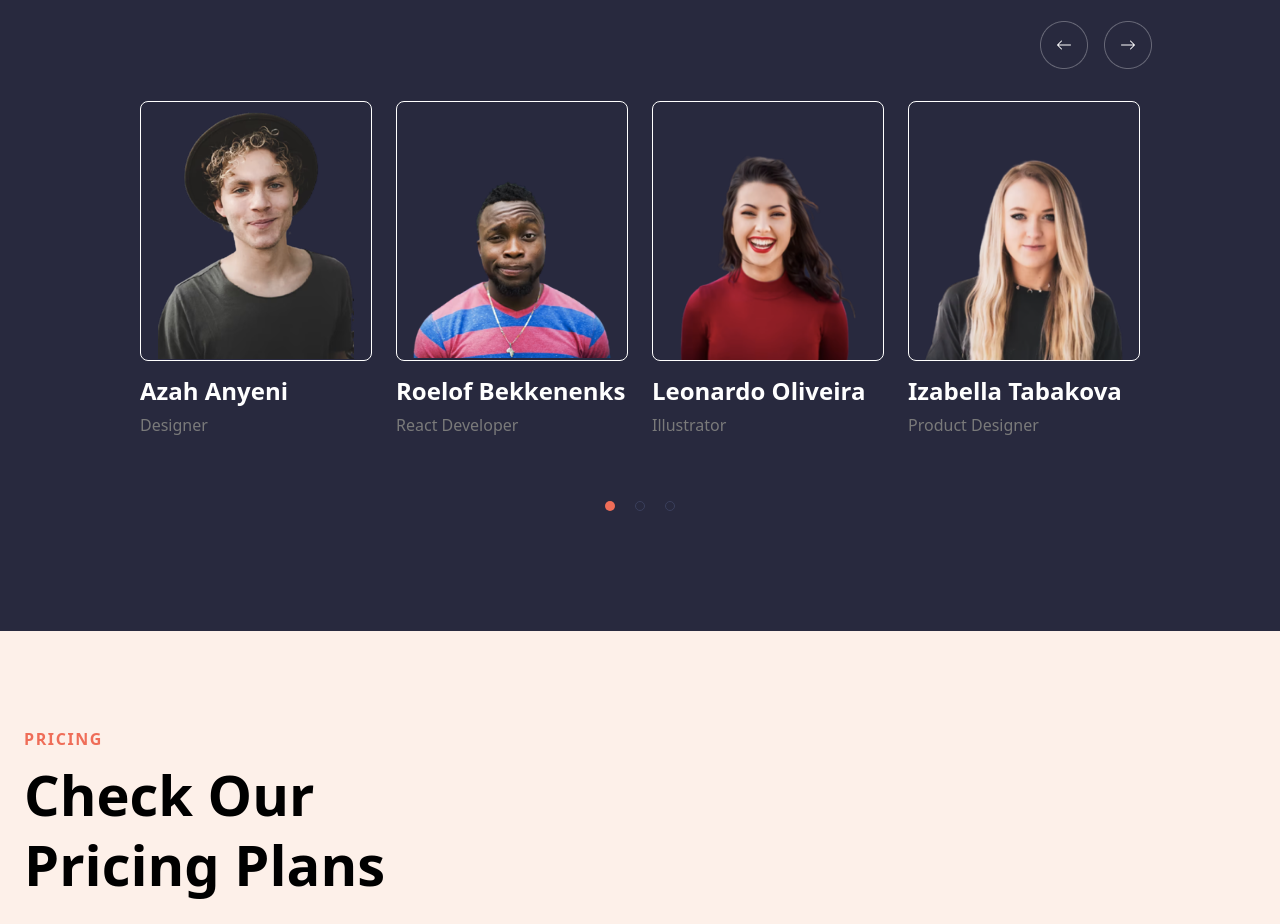
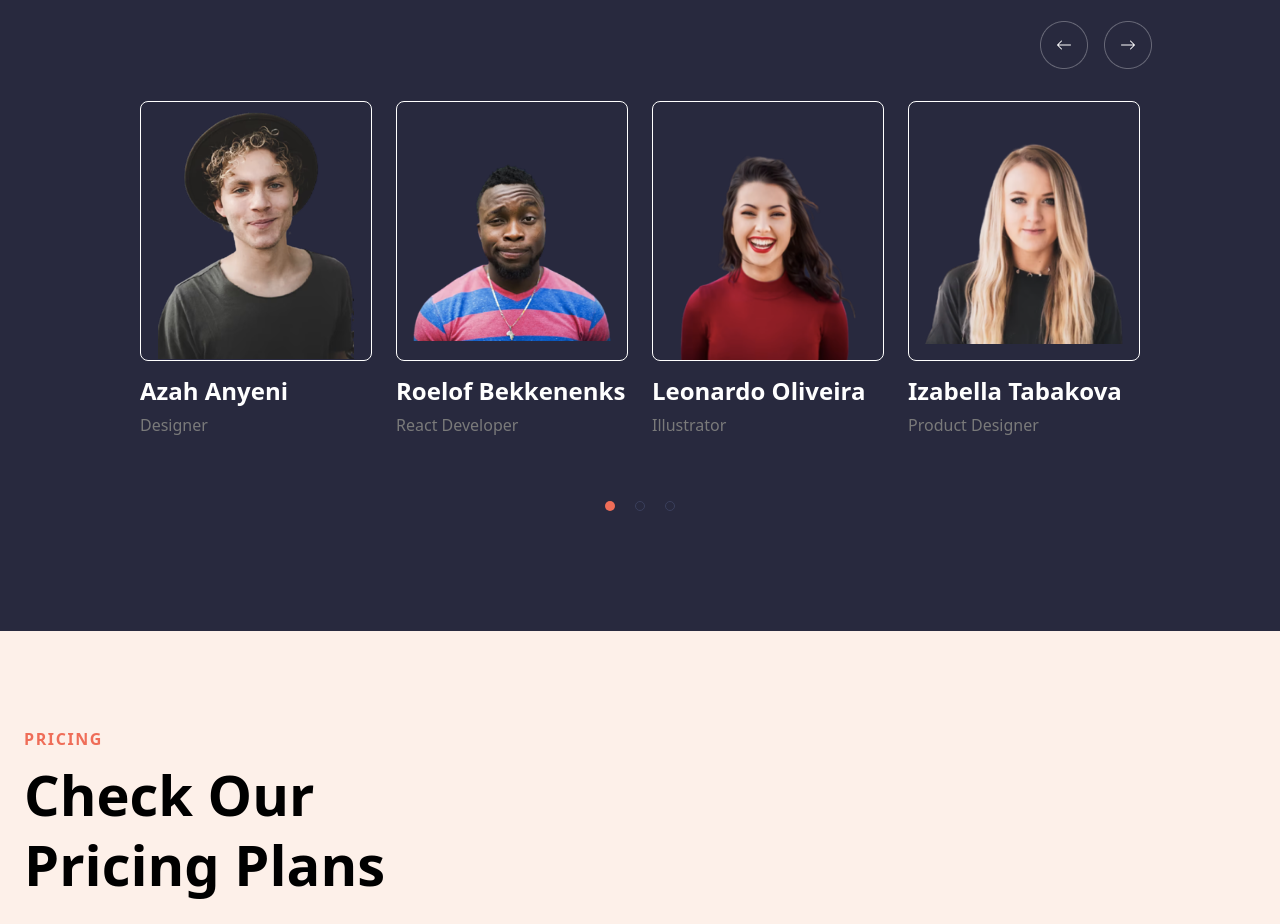
Before and after one commit to ThengdeNitin/Theemwiz_Test, a React (Vite) app: page / in a window 1280 px wide. Shown: the part 5280-6204 px from the top of the page. Built offline with nearby package versions, Linux system fonts and the light colour scheme.

Commit message:
bug fixed

```diff
--- a/src/components/lastestworking.jsx
+++ b/src/components/lastestworking.jsx
@@ -1,7 +1,7 @@
 import "../App.css";
 import React, { useState } from "react";
 import GallerySection from "../components/gallerysection";
-import MobileGallerySection from "../components/gallerysectionmobile"
+import MobileGallerySection from "../components/gallerysectionmobile";
 import sofa from "../assets/lastestworking/sofa.png";
 import keyboard from "../assets/lastestworking/keyboard.png";
 import workmedia from "../assets/lastestworking/workmedia.png";
@@ -34,7 +34,7 @@ function Lastestworking() {
       img: roelof,
       name: "Roelof Bekkenenks",
       role: "React Developer",
-      imgStyles: "h-[232px] w-[259px] object-contain -mb-[42px]",
+      imgStyles: "h-[232px] w-[259px] object-contain -mb-[25px]",
     },
     {
       img: leonardo,
@@ -46,7 +46,7 @@ function Lastestworking() {
       img: izabella,
       name: "Izabella Tabakova",
       role: "Product Designer",
-      imgStyles: "h-[233px] w-[230px] object-contain -mb-[32px]",
+      imgStyles: "h-[233px] w-[230px] object-contain -mb-[16px]",
     },
     {
       img: azah,
@@ -58,7 +58,7 @@ function Lastestworking() {
       img: roelof,
       name: "Roelof Bekkenenks",
       role: "React Developer",
-      imgStyles: "h-[232px] w-[259px] object-contain -mb-[42px]",
+      imgStyles: "h-[232px] w-[259px] object-contain -mb-[25px]",
     },
     {
       img: leonardo,
@@ -70,7 +70,7 @@ function Lastestworking() {
       img: izabella,
       name: "Izabella Tabakova",
       role: "Product Designer",
-      imgStyles: "h-[233px] w-[230px] object-contain -mb-[32px]",
+      imgStyles: "h-[233px] w-[230px] object-contain -mb-[16px]",
     },
     {
       img: azah,
@@ -82,7 +82,7 @@ function Lastestworking() {
       img: roelof,
       name: "Roelof Bekkenenks",
       role: "React Developer",
-      imgStyles: "h-[232px] w-[259px] object-contain -mb-[42px]",
+      imgStyles: "h-[232px] w-[259px] object-contain -mb-[25px]",
     },
     {
       img: leonardo,
@@ -94,7 +94,7 @@ function Lastestworking() {
       img: izabella,
       name: "Izabella Tabakova",
       role: "Product Designer",
-      imgStyles: "h-[233px] w-[230px] object-contain -mb-[32px]",
+      imgStyles: "h-[233px] w-[230px] object-contain -mb-[16px]",
     },
   ];
 
@@ -153,6 +153,8 @@ function Lastestworking() {
   ];
 
 
+
+
   return (
     <>
       <div className="bg-[#28293E] text-white">
@@ -164,7 +166,7 @@ function Lastestworking() {
             <h1 className="text-[56px] font-epilogue font-extrabold text-center mb-6">
               Latest Work
             </h1>
-            <GallerySection/>
+            <GallerySection />
           </section>
 
           <section
@@ -301,7 +303,7 @@ function Lastestworking() {
               Latest Work
             </h2>
 
-            <MobileGallerySection/>
+            <MobileGallerySection />
           </section>
 
           <section
@@ -351,7 +353,7 @@ function Lastestworking() {
               Team of Designers and Developers
             </h2>
 
-            <div className="flex flex-row gap-2 overflow-hidden">
+            {/* <div className="flex flex-row gap-2 overflow-hidden">
               <div className="flex flex-col !w-[270px] !h-[272px] flex-shrink-0">
                 <div className="border rounded-lg p-6 h-[250px] flex items-end justify-center">
                   <img
@@ -432,6 +434,45 @@ function Lastestworking() {
               <span className="w-2.5 h-2.5 rounded-full border border-[#3a3f5c]"></span>
               <span className="w-2.5 h-2.5 rounded-full border border-[#3a3f5c]"></span>
               <span className="w-2.5 h-2.5 rounded-full border border-[#3a3f5c]"></span>
+            </div> */}
+            <div className="w-full px-4">
+              <div className="flex flex-row gap-4 overflow-x-auto no-scrollbar snap-x snap-mandatory scroll-smooth">
+                {teamMembers.map((member, index) => (
+                  <div
+                    key={index}
+                    className="flex-shrink-0 snap-start w-[270px] h-[340px] flex flex-col"
+                  >
+                    <div className="border rounded-lg p-4 h-[290px] flex items-end justify-center">
+                      <img
+                        src={member.img}
+                        alt={member.name}
+                        className={`${member.imgStyles} object-contain`}
+                      />
+                    </div>
+                    <div className="text-left mt-3">
+                      <p className="font-bold text-white text-[20px] font-epilogue">
+                        {member.name}
+                      </p>
+                      <p className="text-[14px] text-[#7a7a7a] mt-1 font-epilogue">
+                        {member.title}
+                      </p>
+                    </div>
+                  </div>
+                ))}
+              </div>
+
+              <div className="flex justify-center mt-8 overflow-x-auto scrollbar">
+                <div className="flex space-x-2 min-w-max">
+                  {teamMembers.map((_, index) => (
+                    <span
+                      key={index}
+                      className={`w-2.5 h-2.5 rounded-full ${
+                        index === 0 ? "bg-[#EF6D58]" : "border border-[#3a3f5c]"
+                      }`}
+                    ></span>
+                  ))}
+                </div>
+              </div>
             </div>
           </section>
         </main>
```
